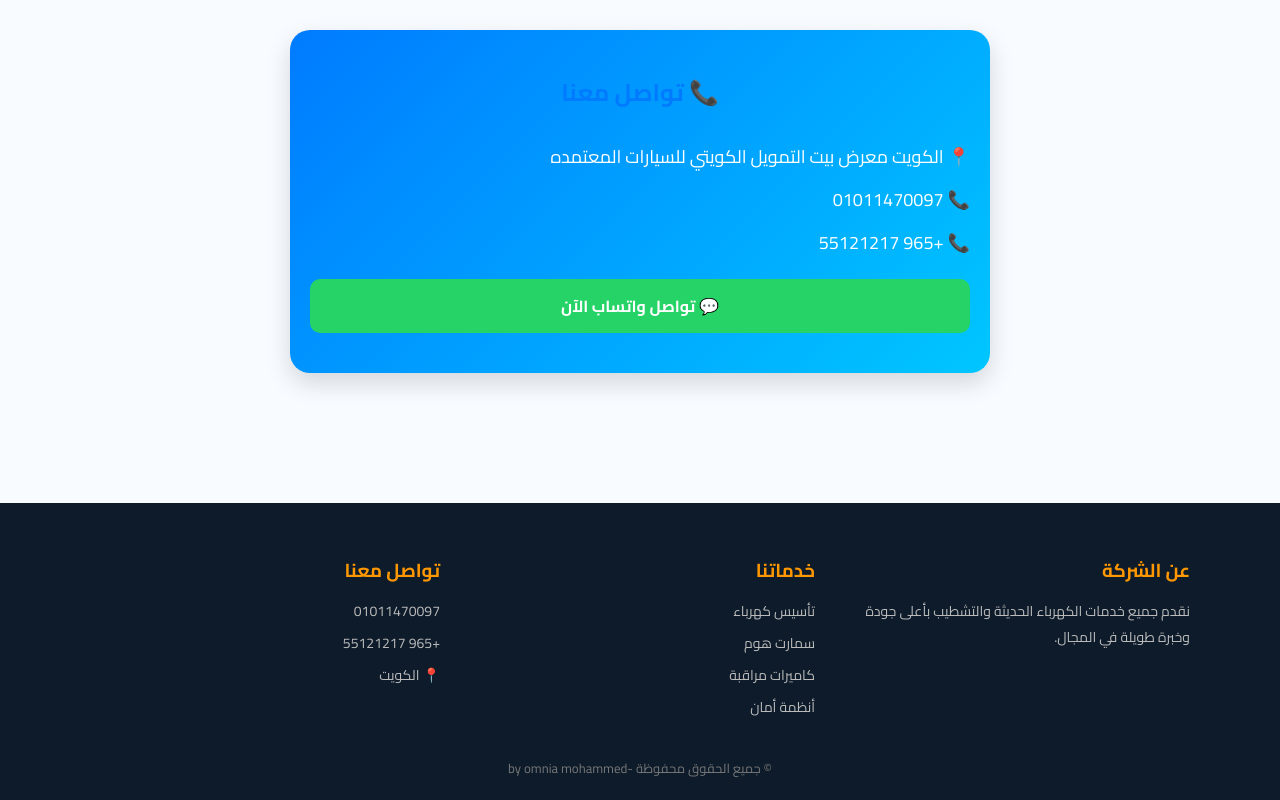
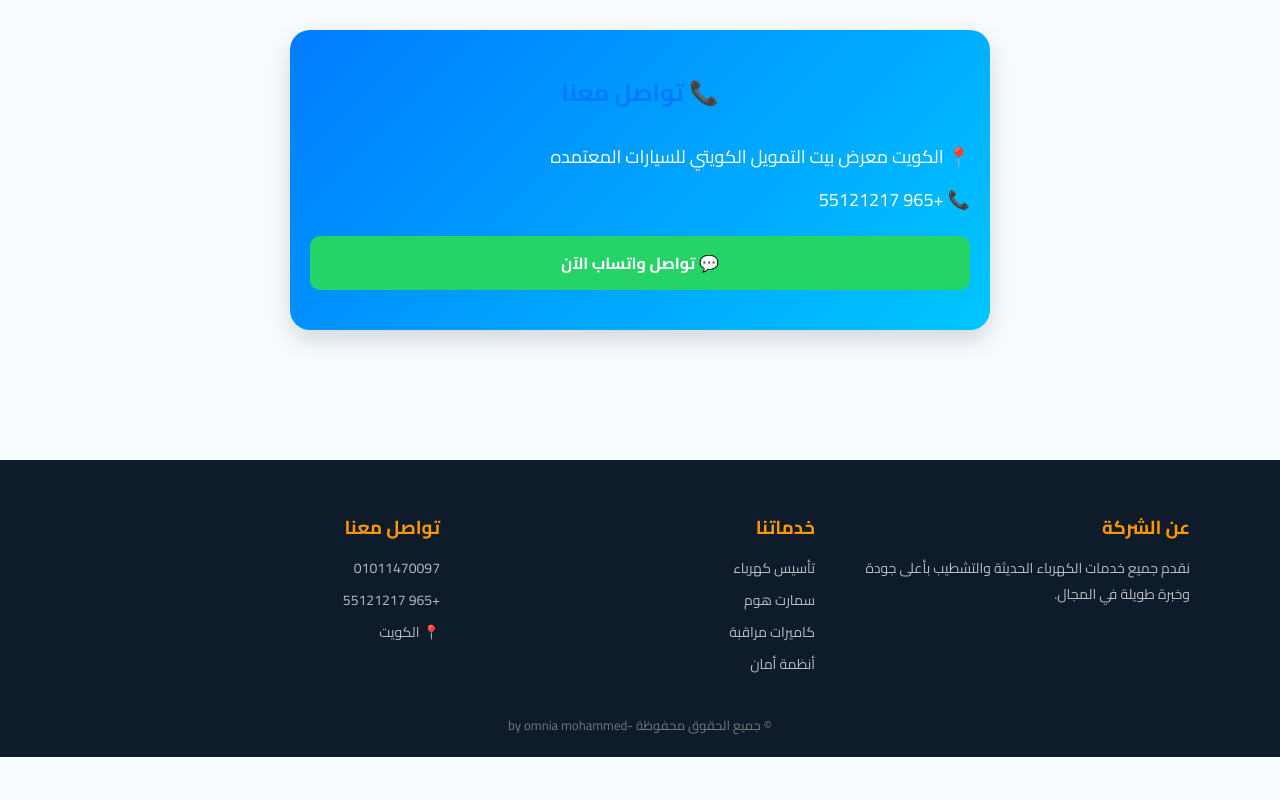
Before and after one commit to zezopm300/andel, a plain HTML site: page index.html in a window 1280 px wide. Shown: the part 1641-2441 px from the top of the page. After the commit the page ends 2398 px from the top, so only its background shows below. Drawn offline with Linux system fonts and the light colour scheme.

Commit message:
Update index.html

```diff
--- a/index.html
+++ b/index.html
@@ -293,7 +293,6 @@ nav a{font-size:12px;}
 <h2>📞 تواصل معنا</h2>
 
 <div class="contact-item">📍 الكويت معرض بيت التمويل الكويتي للسيارات المعتمده</div>
-<div class="contact-item">📞 01011470097</div>
 <div class="contact-item">📞 +965 55121217</div>
 
 <a href="https://wa.me/96555121217" class="contact-btn">
```
